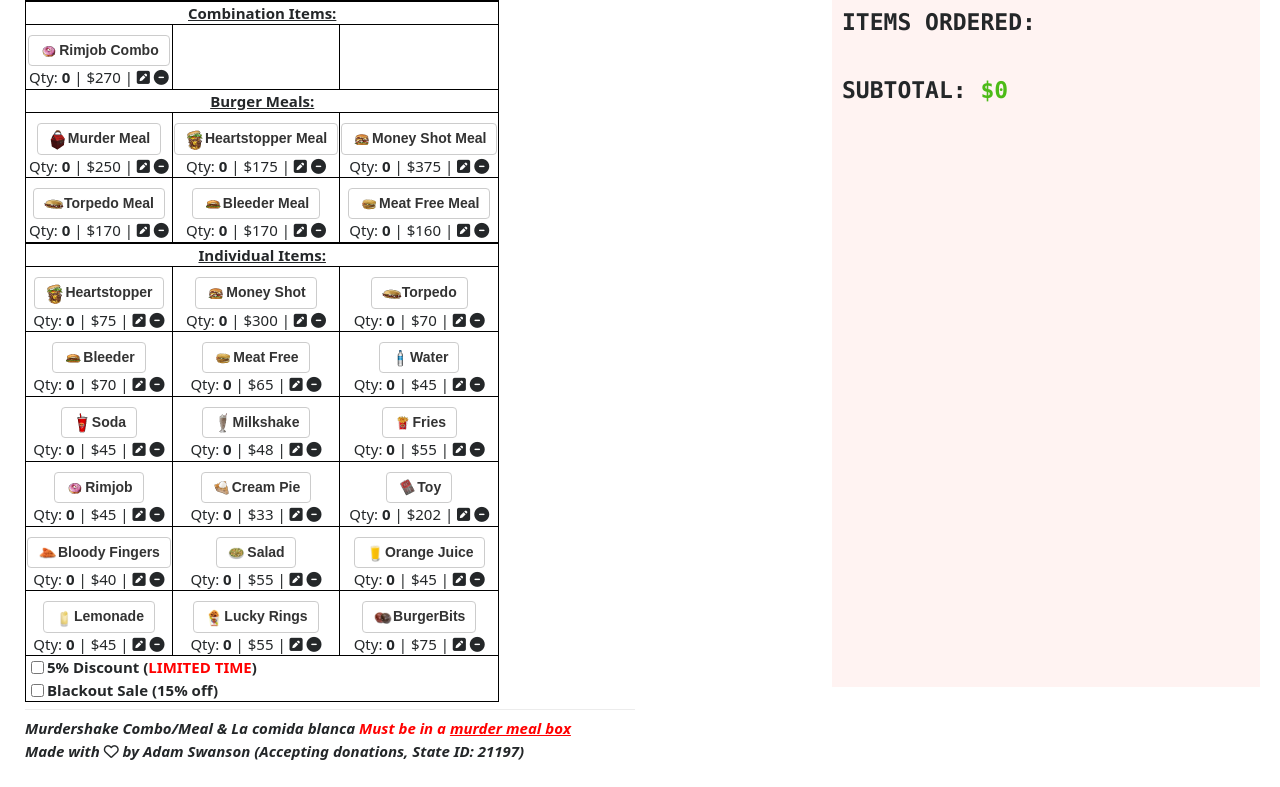
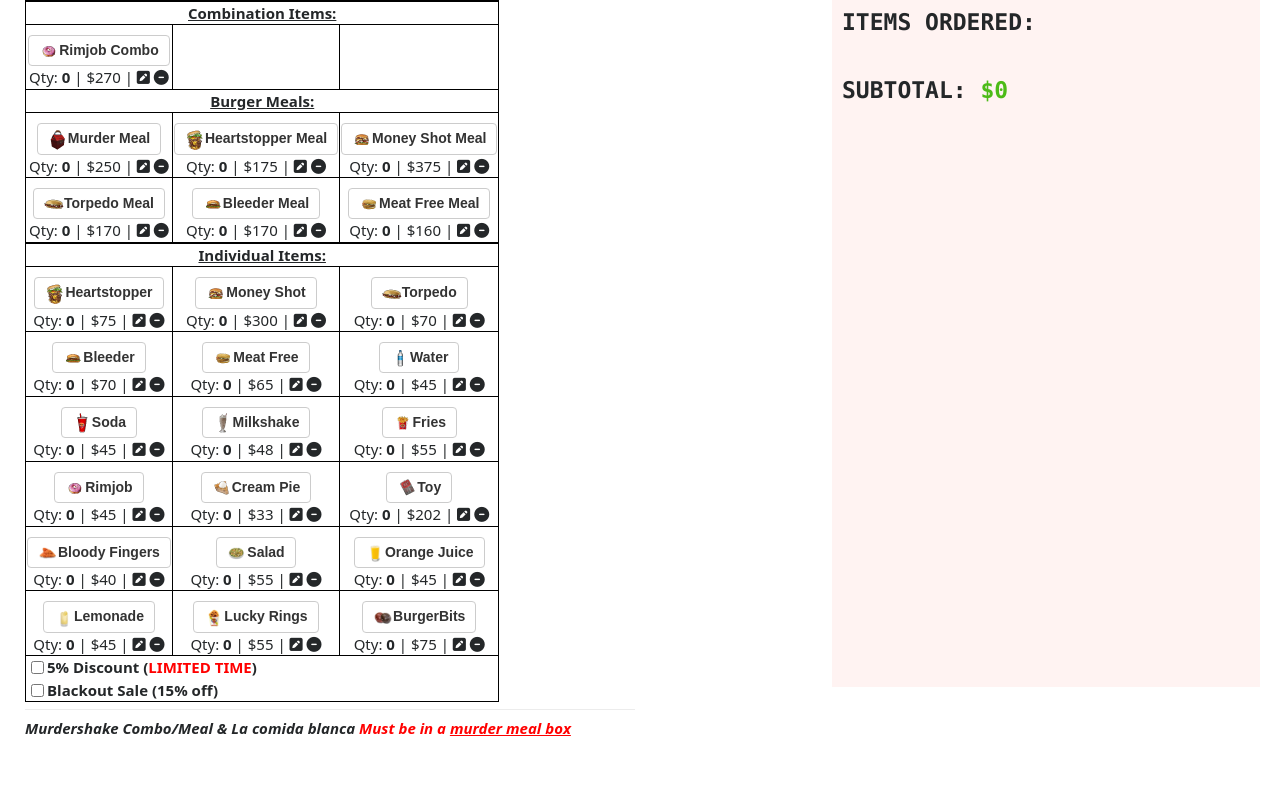
Before and after one commit to Godsplanrp/burgershop.github.io, a plain HTML site: page index.html in a window 1280 px wide. Shown: the part 93-880 px from the top of the page. After the commit the page ends 858 px from the top, so only its background shows below. Drawn offline with Linux system fonts and the light colour scheme.

Commit message:
Update index.html

```diff
--- a/index.html
+++ b/index.html
@@ -23,7 +23,6 @@
 		</div>
 		<div>
 			<span><i><b>Murdershake Combo/Meal<b> & La comida blanca <font color="red">Must be in a <u>murder meal box</u></font></i></span><br>
-			<span><i>Made with <i class="fa fa-heart-o" aria-hidden="true"></i> by Adam Swanson (Accepting donations, State ID: 21197)</i></span><br>
 		</div>
 	</div>
 	<pre id="reportBody">
```
